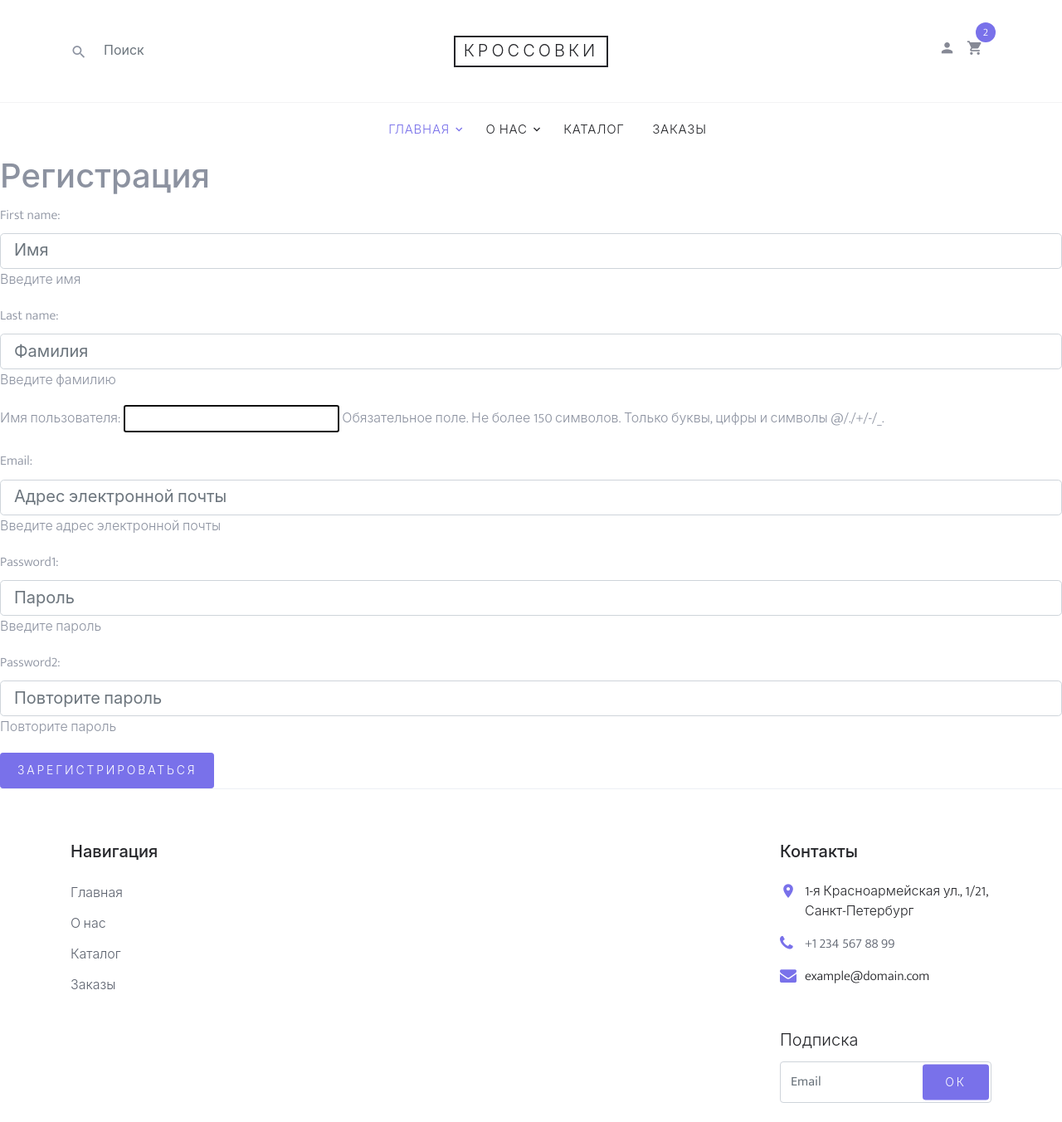
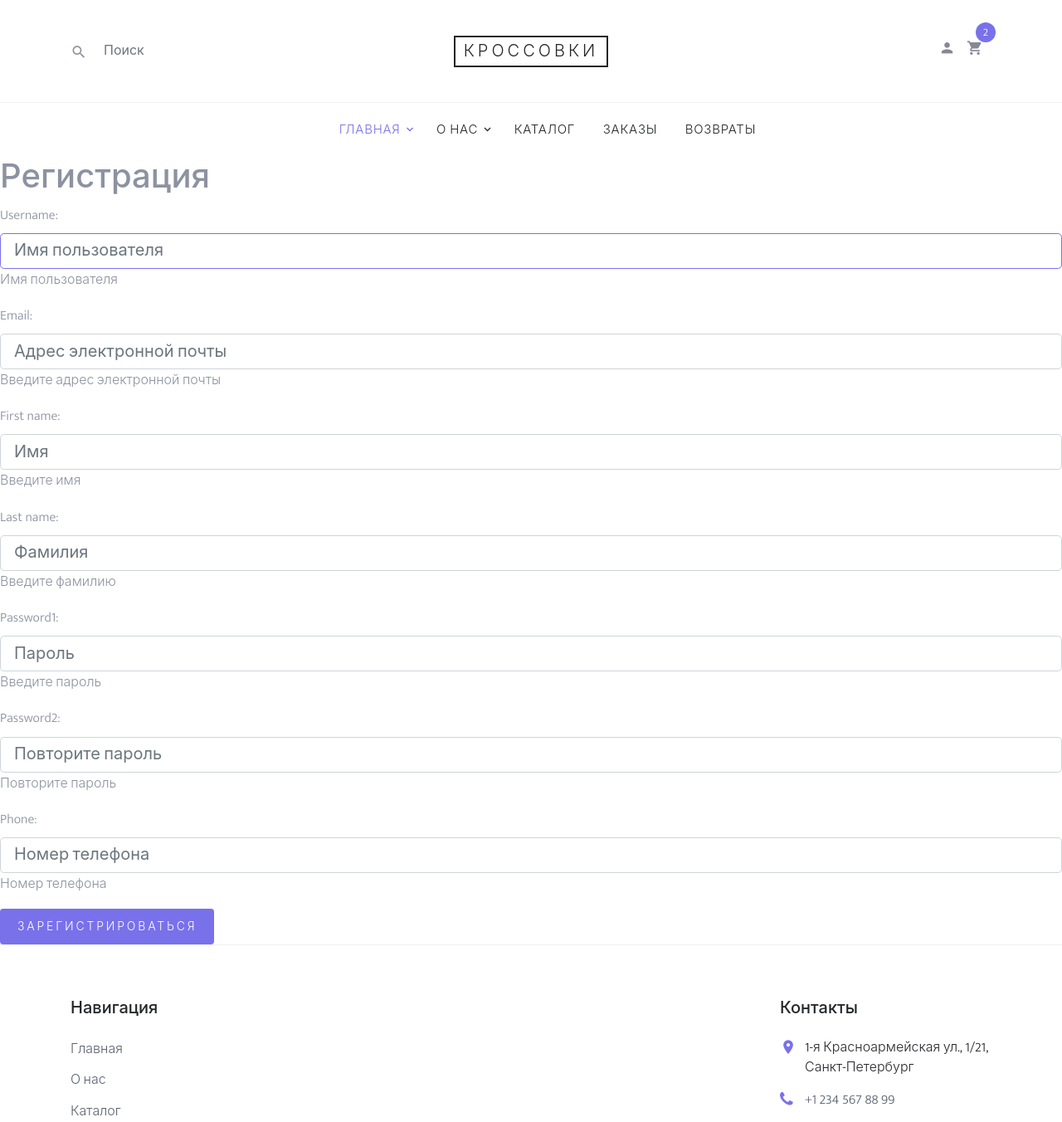
Before and after one commit to ChaekPlay/sneakers-shop, a Django app: page /signup in a window 1280 px wide. Shown: the top 1352 px of the page at 83% size. Run offline with Django 5.2, Linux system fonts and the light colour scheme; some libraries are stand-ins or nearby versions; some web fonts are replaced.

Commit message:
sign in and sign up page

```diff
--- a/sneakers_shop/shop/forms.py
+++ b/sneakers_shop/shop/forms.py
@@ -5,6 +5,12 @@ from .models import *
 
 
 class RegisterUserForm(UserCreationForm):
+    username = forms.CharField(
+        max_length=100,
+        required=True,
+        help_text='Имя пользователя',
+        widget=forms.TextInput(attrs={'class': 'form-control form-control-lg', 'placeholder': 'Имя пользователя'}),
+    )
     first_name = forms.CharField(
         max_length=100,
         required=True,
@@ -37,25 +43,31 @@ class RegisterUserForm(UserCreationForm):
 
     class Meta:
         model = User
-        fields = ('first_name', 'last_name', 'username', 'email', 'password1', 'password2')
+        fields = ('username', 'email', 'first_name', 'last_name', 'password1', 'password2')
+
+
+class CreateClientForm(forms.ModelForm):
+    phone = forms.CharField(max_length=20,
+                             required=True,
+                             help_text='Номер телефона',
+                             widget=forms.TextInput(attrs={'class': 'form-control form-control-lg', 'placeholder': 'Номер телефона'}))
+    class Meta:
+        model = Client
+        fields = ['phone']
 
 
 class LoginUserForm(AuthenticationForm):
-    email = forms.EmailField(
-        max_length=200,
+    username = forms.CharField(
+        max_length=100,
         required=True,
-        help_text='Эл. почта',
-        widget=forms.EmailInput(attrs={'class': 'form-control form-control-lg', 'placeholder': 'example@example.com'}),
+        help_text='Имя пользователя',
+        widget=forms.TextInput(attrs={'class': 'form-control form-control-lg', 'placeholder': 'Имя пользователя'}),
     )
     password = forms.CharField(
         help_text='Пароль',
         required=True,
         widget=forms.PasswordInput(attrs={'class': 'form-control form-control-lg', 'placeholder': 'Пароль'}),
     )
-
-    class Meta:
-        model = User
-        fields = ('email', 'password')
 
 
 class EditUserForm(forms.ModelForm):
--- a/sneakers_shop/shop/templates/shop/base.html
+++ b/sneakers_shop/shop/templates/shop/base.html
@@ -2,6 +2,7 @@
 <!DOCTYPE html>
 <html lang="ru">
 <head>
+  <title>{{ title }}</title>
     <meta charset="utf-8">
     <meta name="viewport" content="width=device-width, initial-scale=1, shrink-to-fit=no">
 
@@ -90,7 +91,8 @@
               </ul>
             </li>
             <li><a href="{% url 'search'%}">Каталог</a></li>
-            <li><a href="#">Заказы</a></li>
+            <li><a href="{% url 'orders'%}">Заказы</a></li>
+            <li><a href="{% url 'returns'%}">Возвраты</a></li>
           </ul>
         </div>
       </nav>
--- a/sneakers_shop/shop/templates/shop/order_status.html
+++ b/sneakers_shop/shop/templates/shop/order_status.html
@@ -1,6 +1,8 @@
 {% extends 'shop/base.html' %}
 
 {% block content %}
-<h1>Статус заказа # {{order.id}}</h1>
-<div class="badge text-bg-primary"></div>
+<h1>Заказы</h1>
+{% for order in orders %}
+<p>Заказ {{ order.id }}</p>
+{% endfor %}
 {% endblock %}
--- a/sneakers_shop/shop/templates/shop/return_status.html
+++ b/sneakers_shop/shop/templates/shop/return_status.html
@@ -1,5 +1,8 @@
 {% extends 'shop/base.html' %}
 
 {% block content %}
-<h1>Статус возврата</h1>
+<h1>Возвраты</h1>
+{% for return in returns %}
+<p>Возврат {{return.id}}</p>
+{% endfor %}
 {% endblock %}
--- a/sneakers_shop/shop/templates/shop/sign_in.html
+++ b/sneakers_shop/shop/templates/shop/sign_in.html
@@ -10,4 +10,6 @@
     {{ form.as_p }}
     <button type="submit" class="btn btn-sm btn-primary">Войти</button>
 </form>
+<p class="text-center text-muted mt-5 mb-0">Нет аккаунта?<a href="{% url 'sign_up' %}"
+                                                             class="fw-bold text-body"><u> Зарегистрироваться</u></a></p>
 {% endblock %}
--- a/sneakers_shop/shop/templates/shop/sign_up.html
+++ b/sneakers_shop/shop/templates/shop/sign_up.html
@@ -4,7 +4,10 @@
 <h1>Регистрация</h1>
 <form method="post">
     {% csrf_token %}
-    {{ form.as_p }}
+    {{ user_form.as_p }}
+    <div class="form-error">{{ form.errors }}</div>
+    {{ client_form.as_p }}
+    <div class="form-error">{{ client_form.errors }}</div>
     <button type="submit" class="btn btn-sm btn-primary">Зарегистрироваться</button>
 </form>
 {% endblock %}
--- a/sneakers_shop/shop/urls.py
+++ b/sneakers_shop/shop/urls.py
@@ -1,7 +1,7 @@
 from django.urls import path
 
 from .views import index, product, search, cart, about, checkout, order_status, profile, return_order, return_status, \
-    sign_up, sign_in, logout_user
+    sign_up, sign_in, logout_user, LoginUser
 
 urlpatterns = [
     path("", index, name="index"),
@@ -10,11 +10,11 @@ urlpatterns = [
     path("cart", cart, name="cart"),
     path("about", about, name="about"),
     path("checkout", checkout, name="checkout"),
-    path("order/<int:orderid>", order_status, name="order_status"),
+    path("orders", order_status, name="orders"),
     path("profile", profile, name="profile"),
-    path("return/<int:returnid>", return_status, name="return"),
+    path("returns", return_status, name="returns"),
     path("return/create", return_order, name="create_return"),
     path("signup", sign_up, name="sign_up"),
-    path("signin", sign_in, name="sign_in"),
+    path("signin", LoginUser.as_view(), name="sign_in"),
     path('logout/', logout_user, name='logout'),
 ]
--- a/sneakers_shop/shop/views.py
+++ b/sneakers_shop/shop/views.py
@@ -1,9 +1,13 @@
+from django.contrib import messages
 from django.contrib.auth import logout, authenticate, login
 from django.contrib.auth.decorators import login_required
+from django.contrib.auth.views import LoginView
 from django.shortcuts import render, redirect
-from django.http import HttpResponse, HttpResponseNotFound, Http404
+from django.http import Http404
+from django.urls import reverse_lazy
 
-from shop.forms import CheckoutForm, EditProfileForm, ReturnForm, EditUserForm, LoginUserForm, RegisterUserForm
+from shop.forms import CheckoutForm, EditProfileForm, ReturnForm, EditUserForm, LoginUserForm, RegisterUserForm, \
+    CreateClientForm
 from shop.models import *
 
 
@@ -31,7 +35,8 @@ def about(request):
 
 @login_required(login_url='sign_in')
 def profile(request):
-    client = Client.objects.get(id=request.user.id)
+    user = User.objects.get(id=request.user.id)
+    client = Client.objects.get(user_id=user.id)
     if request.method == 'POST':
         user_form = EditUserForm(request.POST, instance=client.user)
         client_form = EditProfileForm(request.POST, instance=client)
@@ -54,23 +59,40 @@ def profile(request):
 def sign_up(request):
     if request.method == 'POST':
         register_form = RegisterUserForm(request.POST)
-        if register_form.is_valid():
+        client_form = CreateClientForm(request.POST)
+        if register_form.is_valid() and client_form.is_valid():
             user = register_form.save()
+            client = client_form.save(commit=False)
+            client.user = user
+            client.save()
             login(request, user)
             return redirect('index')
     else:
         register_form = RegisterUserForm()
+        client_form = CreateClientForm()
     context = {
         'title': 'Регистрация',
-        'form': register_form
+        'user_form': register_form,
+        'client_form': client_form
     }
     return render(request, 'shop/sign_up.html', context)
 
 
+class LoginUser(LoginView):
+    form_class = LoginUserForm
+    template_name = 'shop/sign_in.html'
+
+    def get_context_data(self, *, object_list=None, **kwargs):
+        context = super().get_context_data(**kwargs)
+        c_def = {'title': 'Войти'}
+        return dict(list(context.items()) + list(c_def.items()))
+
+    def get_success_url(self):
+        return reverse_lazy('index')
+
 def sign_in(request):
     if request.method == 'POST':
-        login_form = LoginUserForm(request.POST)
-        user = authenticate(request, email=login_form.email, password=login_form.password)
+        user = authenticate(request, username=request.POST.get('username'), password=request.POST.get('password'))
         if user is not None:
             login(request, user)
             return redirect('index')
@@ -85,7 +107,10 @@ def sign_in(request):
 
 def search(request):
     query = request.GET.get('q')
-    products = Product.objects.filter(name__icontains=query)
+    if query is None:
+        products = Product.objects.all()
+    else:
+        products = Product.objects.filter(name__icontains=query)
     context = {
         'title': 'Результаты поиска',
         'query': query,
@@ -107,13 +132,13 @@ def product(request, product_id):
 
 
 @login_required(login_url='sign_in')
-def order_status(request, orderid):
-    order = Order.objects.get(id=orderid)
-    if request.user.id != order.client.id:
-        return redirect('index')
+def order_status(request):
+    user = User.objects.get(id=request.user.id)
+    client = Client.objects.get(user_id=user.id)
+    orders = Order.objects.filter(client_id=client.id)
     context = {
         'title': 'Статус заказа',
-        'order': order
+        'orders': orders
     }
     return render(request, 'shop/order_status.html', context)
 
```
